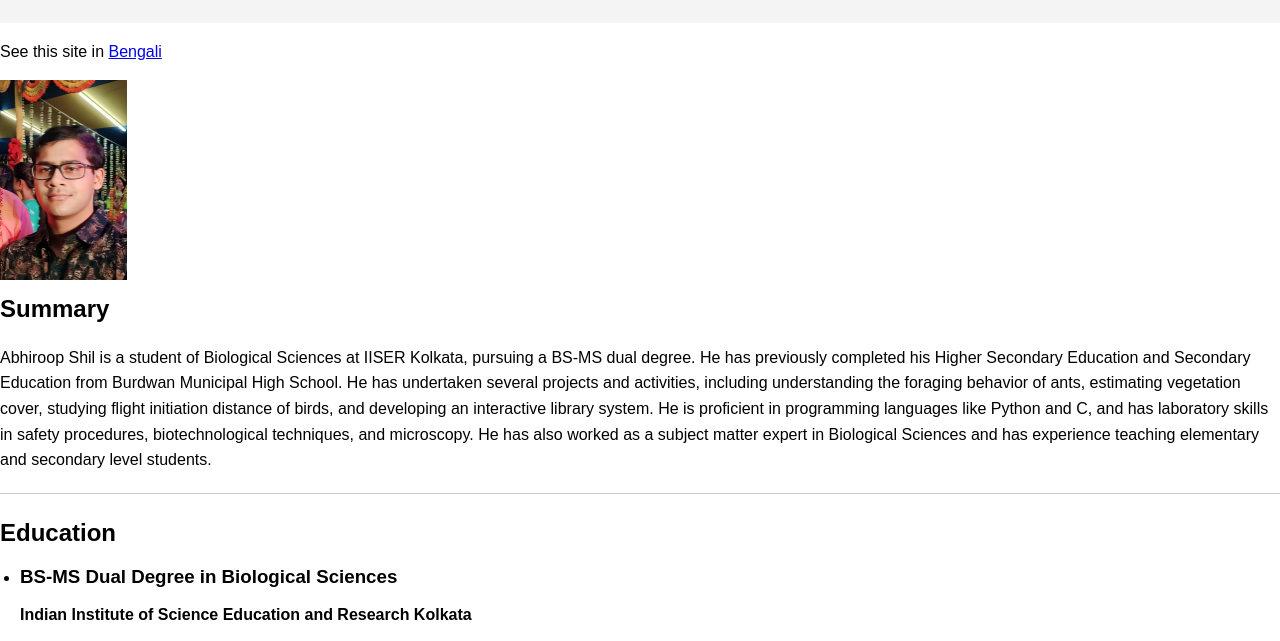
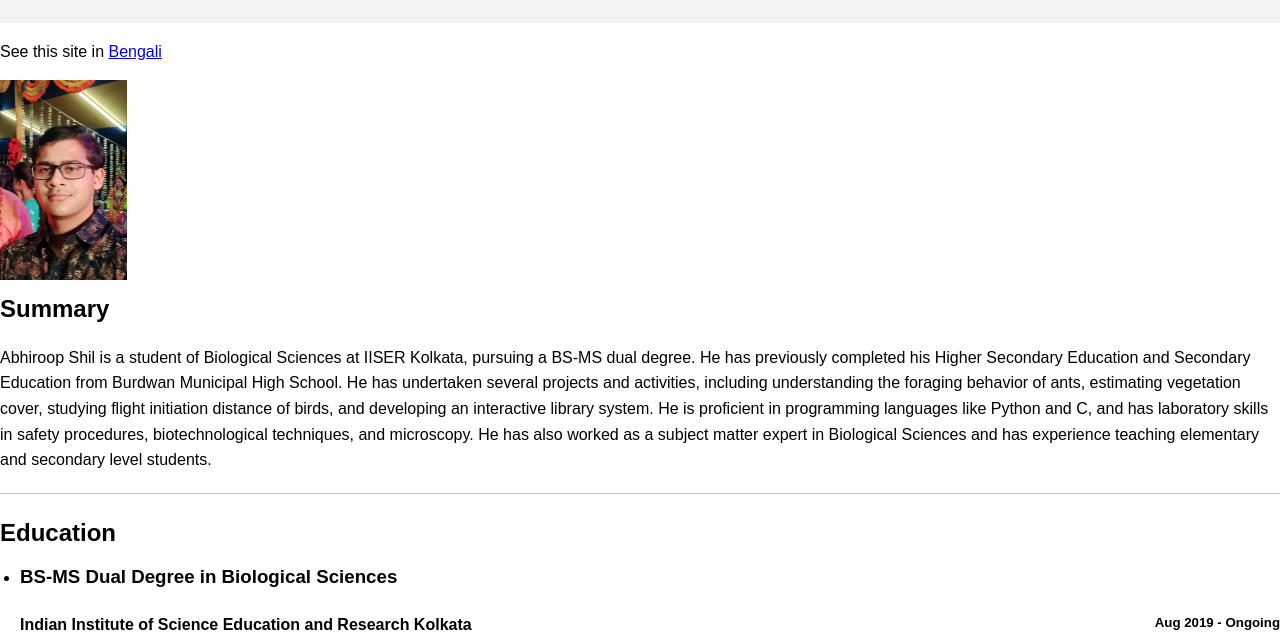
Before and after one commit to abhishil2024/Abhi-resume, a plain HTML site: page index.html in a window 1280 px wide. Shown: the part 116-757 px from the top of the page. Drawn offline with Linux system fonts and the light colour scheme.

Commit message:
Update index.html

```diff
--- a/index.html
+++ b/index.html
@@ -44,6 +44,9 @@
             height: 1px;
             background: #ccc;
             margin: 20px 0;
+        }
+        h4{
+            display:inline-block;
         }
         h5 {
             display:inline-block;
```
